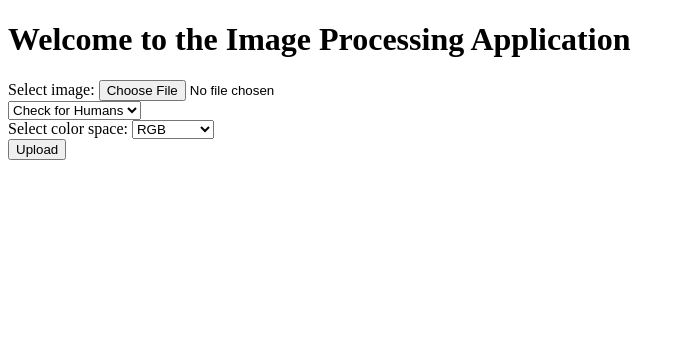
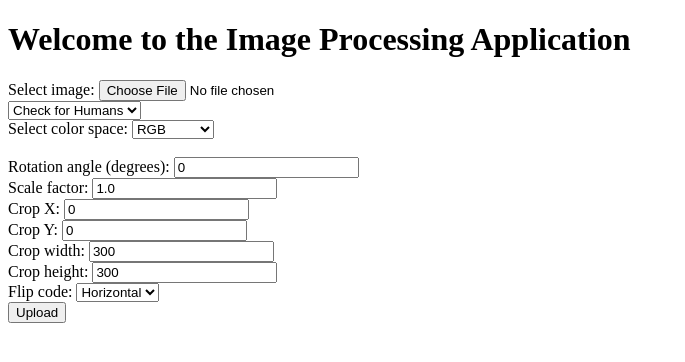
Before and after one commit to tudorandrian/image_processing, a Flask app: page / in a window 1280 px wide. Shown: the top 362 px of the page, without its empty margins (0-685 px from the left). Run offline with Flask 3, Linux system fonts and the light colour scheme.

Commit message:
feat(image-processing): add image transformation feature with rotation, scaling, cropping, and flipping

```diff
--- a/main.py
+++ b/main.py
@@ -1,158 +1,127 @@
-# Import necessary libraries
+import os
+import uuid
 import cv2
 import numpy as np
 from flask import Flask, request, jsonify, render_template, redirect, url_for, send_from_directory
+from PIL import Image
 import torch
 from torchvision import transforms
-from PIL import Image
-import os
-import uuid
 
-# Initialize Flask app
 app = Flask(__name__)
 
 # Load pre-trained models
-# YOLOv5 for object detection
 object_detection_model = torch.hub.load('ultralytics/yolov5', 'yolov5s')
-# DeepLabV3 for image segmentation
 segmentation_model = torch.hub.load('pytorch/vision:v0.10.0', 'deeplabv3_resnet50', pretrained=True)
 segmentation_model.eval()
 
-# Define preprocessing transformations
 preprocess = transforms.Compose([
     transforms.Resize((224, 224)),
     transforms.ToTensor(),
     transforms.Normalize(mean=[0.485, 0.456, 0.406], std=[0.229, 0.224, 0.225])
 ])
 
-# Define routes
 @app.route('/')
 def home():
-    # Render the home page with the upload form
     return render_template('index.html')
 
 @app.route('/upload', methods=['POST'])
 def upload():
-    # Check if the image and action are in the request
     if 'image' not in request.files or 'action' not in request.form:
         return jsonify({"error": "No file part or action selected"})
     file = request.files['image']
     action = request.form['action']
     color_space = request.form['color_space']
+    rotation_angle = request.form.get('rotation_angle', type=int, default=0)
+    scale_factor = request.form.get('scale_factor', type=float, default=1.0)
+    crop_x = request.form.get('crop_x', type=int, default=0)
+    crop_y = request.form.get('crop_y', type=int, default=0)
+    crop_width = request.form.get('crop_width', type=int, default=100)
+    crop_height = request.form.get('crop_height', type=int, default=100)
+    flip_code = request.form.get('flip_code', type=int, default=1)
 
-    # Check if a file is selected
     if file.filename == '':
         return jsonify({"error": "No selected file"})
 
     if file:
-        # Generate a unique filename if the file already exists
         filename = file.filename
         image_path = os.path.join("uploads", filename)
         if os.path.exists(image_path):
             filename = f"{uuid.uuid4().hex}_{filename}"
             image_path = os.path.join("uploads", filename)
-
-        # Save the image to the uploads directory
         file.save(image_path)
 
-        # Redirect to the results page with the filename and action as query parameters
-        return redirect(url_for('results', filename=filename, action=action, color_space=color_space))
+        return redirect(url_for('results', filename=filename, action=action, color_space=color_space,
+                                rotation_angle=rotation_angle, scale_factor=scale_factor,
+                                crop_x=crop_x, crop_y=crop_y, crop_width=crop_width, crop_height=crop_height,
+                                flip_code=flip_code))
 
 @app.route('/results')
 def results():
-    # Get the filename and action from the query parameters
     filename = request.args.get('filename')
     action = request.args.get('action')
     color_space = request.args.get('color_space')
+    rotation_angle = request.args.get('rotation_angle', type=int)
+    scale_factor = request.args.get('scale_factor', type=float)
+    crop_x = request.args.get('crop_x', type=int)
+    crop_y = request.args.get('crop_y', type=int)
+    crop_width = request.args.get('crop_width', type=int)
+    crop_height = request.args.get('crop_height', type=int)
+    flip_code = request.args.get('flip_code', type=int)
     image_path = os.path.join("uploads", filename)
 
-    # Process the image based on the selected action
     processed_image_path = process_image(image_path, action)
     segmented_image_path = segment_image(image_path, action)
-    # Convert the image to the selected color space
     converted_image_path = convert_color_space(image_path, color_space)
+    transformed_image_path = transform_image(image_path, rotation_angle, scale_factor, crop_x, crop_y, crop_width, crop_height, flip_code)
 
-    # Render the results page with the uploaded image, processed image, and segmented image
-    return render_template('results.html', filename=filename, action=action, color_space=color_space, processed_image=processed_image_path, segmented_image=segmented_image_path, converted_image=converted_image_path)
+    return render_template('results.html', filename=filename, action=action, color_space=color_space,
+                           processed_image=processed_image_path, segmented_image=segmented_image_path,
+                           converted_image=converted_image_path, transformed_image=transformed_image_path)
 
 def process_image(image_path, action):
-    # Read and preprocess the image
     image = Image.open(image_path)
     results = object_detection_model(image_path)
-
-    # Draw bounding boxes on the detected objects
     image_np = np.array(image)
     for result in results.xyxy[0]:
         bbox = result[:4].tolist()
-        label = result[-1].item()  # Get the class label
-        confidence = result[-2].item()  # Get the confidence score
-
-        # Customize properties
-        color = (0, 255, 0)  # Green color
-        thickness = 3  # Line thickness
+        label = result[-1].item()
+        confidence = result[-2].item()
+        color = (0, 255, 0)
+        thickness = 3
         font = cv2.FONT_HERSHEY_SIMPLEX
         font_scale = 0.5
         font_thickness = 1
-
-        # Draw the bounding box
         cv2.rectangle(image_np, (int(bbox[0]), int(bbox[1])), (int(bbox[2]), int(bbox[3])), color, thickness)
-
-        # Add label and confidence score
         label_text = f"{label}: {confidence:.2f}"
         cv2.putText(image_np, label_text, (int(bbox[0]), int(bbox[1]) - 10), font, font_scale, color, font_thickness)
-
-    # Save the processed image
     processed_image_filename = f"processed_{os.path.basename(image_path)}"
     processed_image_path = os.path.join("uploads", processed_image_filename)
     Image.fromarray(image_np).save(processed_image_path)
-
     return processed_image_filename
 
 def segment_image(image_path, action):
-    # Read and preprocess the image
     image = Image.open(image_path)
     image_tensor = preprocess(image).unsqueeze(0)
-
-    # Perform segmentation
     with torch.no_grad():
         output = segmentation_model(image_tensor)['out'][0]
     output_predictions = output.argmax(0).byte().cpu().numpy()
-
-    # Convert the segmentation map to an image
     segmented_image = Image.fromarray(output_predictions)
     segmented_image = segmented_image.resize(image.size)
-
-    # Convert to numpy array for OpenCV processing
     segmented_image_np = np.array(segmented_image)
-
-    # Customize properties
-    color_map = {
-        0: (0, 0, 0),  # Background
-        1: (0, 255, 0),  # Class 1
-        2: (0, 0, 255),  # Class 2
-        # Add more classes as needed
-    }
+    color_map = {0: (0, 0, 0), 1: (0, 255, 0), 2: (0, 0, 255)}
     transparency = 0.5
     font = cv2.FONT_HERSHEY_SIMPLEX
     font_scale = 0.5
     font_thickness = 1
-
-    # Create an overlay for transparency
     overlay = np.array(image).copy()
     for class_id, color in color_map.items():
         mask = (segmented_image_np == class_id)
         overlay[mask] = color
-
-    # Blend the overlay with the original image
     blended_image = cv2.addWeighted(np.array(image), 1 - transparency, overlay, transparency, 0)
-
-    # Draw contours around segmented regions
     for class_id, color in color_map.items():
         mask = (segmented_image_np == class_id).astype(np.uint8)
         contours, _ = cv2.findContours(mask, cv2.RETR_EXTERNAL, cv2.CHAIN_APPROX_SIMPLE)
         cv2.drawContours(blended_image, contours, -1, color, 2)
-
-    # Add labels to the segmented regions
     for class_id, color in color_map.items():
         mask = (segmented_image_np == class_id).astype(np.uint8)
         contours, _ = cv2.findContours(mask, cv2.RETR_EXTERNAL, cv2.CHAIN_APPROX_SIMPLE)
@@ -160,19 +129,13 @@ def segment_image(image_path, action):
             x, y, w, h = cv2.boundingRect(contour)
             label_text = f"Class {class_id}"
             cv2.putText(blended_image, label_text, (x, y - 10), font, font_scale, color, font_thickness)
-
-    # Save the segmented image
     segmented_image_filename = f"segmented_{os.path.basename(image_path)}"
     segmented_image_path = os.path.join("uploads", segmented_image_filename)
     Image.fromarray(blended_image).save(segmented_image_path)
-
     return segmented_image_filename
 
 def convert_color_space(image_path, color_space):
-    # Read the image using OpenCV
     image = cv2.imread(image_path)
-
-    # Convert the image to the selected color space
     if color_space == 'HSV':
         converted_image = cv2.cvtColor(image, cv2.COLOR_BGR2HSV)
     elif color_space == 'LAB':
@@ -181,25 +144,36 @@ def convert_color_space(image_path, color_space):
         converted_image = cv2.cvtColor(image, cv2.COLOR_BGR2GRAY)
     else:
         converted_image = image
-
-    # Save the converted image
     converted_image_filename = f"converted_{os.path.basename(image_path)}"
     converted_image_path = os.path.join("uploads", converted_image_filename)
     cv2.imwrite(converted_image_path, converted_image)
+    print(f"Converted image saved at: {converted_image_path} with color space: {color_space}")
+    return converted_image_filename
 
-    # Log the conversion process
-    print(f"Converted image saved at: {converted_image_path} with color space: {color_space}")
-
-    return converted_image_filename
+def transform_image(image_path, rotation_angle, scale_factor, crop_x, crop_y, crop_width, crop_height, flip_code):
+    image = cv2.imread(image_path)
+    if rotation_angle != 0:
+        (h, w) = image.shape[:2]
+        center = (w // 2, h // 2)
+        M = cv2.getRotationMatrix2D(center, rotation_angle, 1.0)
+        image = cv2.warpAffine(image, M, (w, h))
+    if scale_factor != 1.0:
+        image = cv2.resize(image, None, fx=scale_factor, fy=scale_factor, interpolation=cv2.INTER_LINEAR)
+    if crop_width > 0 and crop_height > 0:
+        image = image[crop_y:crop_y + crop_height, crop_x:crop_x + crop_width]
+    if flip_code in [0, 1, -1]:
+        image = cv2.flip(image, flip_code)
+    transformed_image_filename = f"transformed_{os.path.basename(image_path)}"
+    transformed_image_path = os.path.join("uploads", transformed_image_filename)
+    cv2.imwrite(transformed_image_path, image)
+    print(f"Transformed image saved at: {transformed_image_path}")
+    return transformed_image_filename
 
 @app.route('/uploads/<filename>')
 def uploaded_file(filename):
-    # Serve the uploaded file from the uploads directory
     return send_from_directory('uploads', filename)
 
 if __name__ == "__main__":
-    # Create the uploads directory if it doesn't exist
     if not os.path.exists('uploads'):
         os.makedirs('uploads')
-    # Run the Flask app in debug mode
     app.run(debug=True)
--- a/templates/index.html
+++ b/templates/index.html
@@ -36,6 +36,32 @@
             <option value="GRAY">Grayscale</option>
         </select>
         <br>
+        <br>
+        <label for="rotation_angle">Rotation angle (degrees):</label>
+        <input type="number" name="rotation_angle" id="rotation_angle" value="0">
+        <br>
+        <label for="scale_factor">Scale factor:</label>
+        <input type="number" step="0.1" name="scale_factor" id="scale_factor" value="1.0">
+        <br>
+        <label for="crop_x">Crop X:</label>
+        <input type="number" name="crop_x" id="crop_x" value="0">
+        <br>
+        <label for="crop_y">Crop Y:</label>
+        <input type="number" name="crop_y" id="crop_y" value="0">
+        <br>
+        <label for="crop_width">Crop width:</label>
+        <input type="number" name="crop_width" id="crop_width" value="300">
+        <br>
+        <label for="crop_height">Crop height:</label>
+        <input type="number" name="crop_height" id="crop_height" value="300">
+        <br>
+        <label for="flip_code">Flip code:</label>
+        <select name="flip_code" id="flip_code">
+            <option value="1">Horizontal</option>
+            <option value="0">Vertical</option>
+            <option value="-1">Both</option>
+        </select>
+        <br>
         <!-- Submit button for the form -->
         <button type="submit">Upload</button>
     </form>
--- a/templates/results.html
+++ b/templates/results.html
@@ -31,5 +31,9 @@
         <h2>Converted Image</h2>
         <img src="{{ url_for('uploaded_file', filename=converted_image) }}" alt="Converted Image">
     </div>
+    <div>
+        <h2>Transformed Image</h2>
+        <img src="{{ url_for('uploaded_file', filename=transformed_image) }}" alt="Transformed Image">
+    </div>
 </body>
 </html>
```
